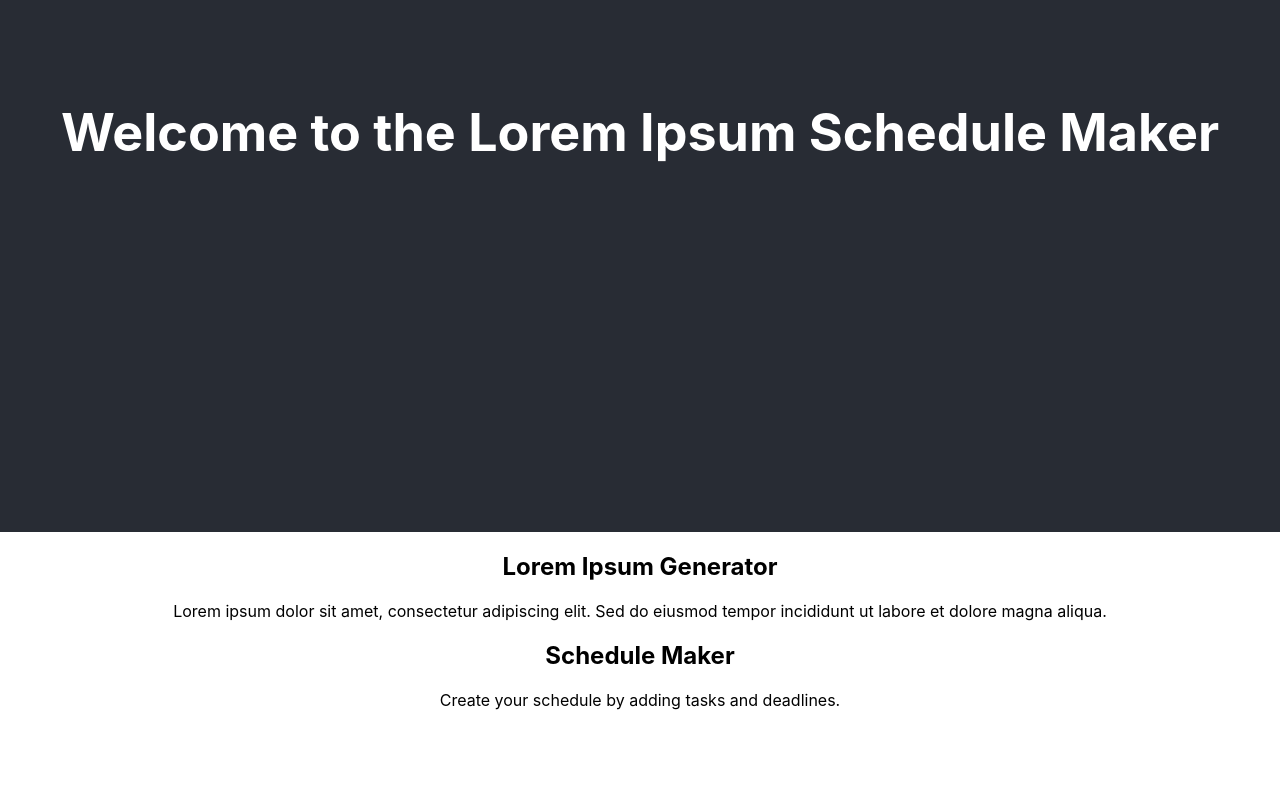
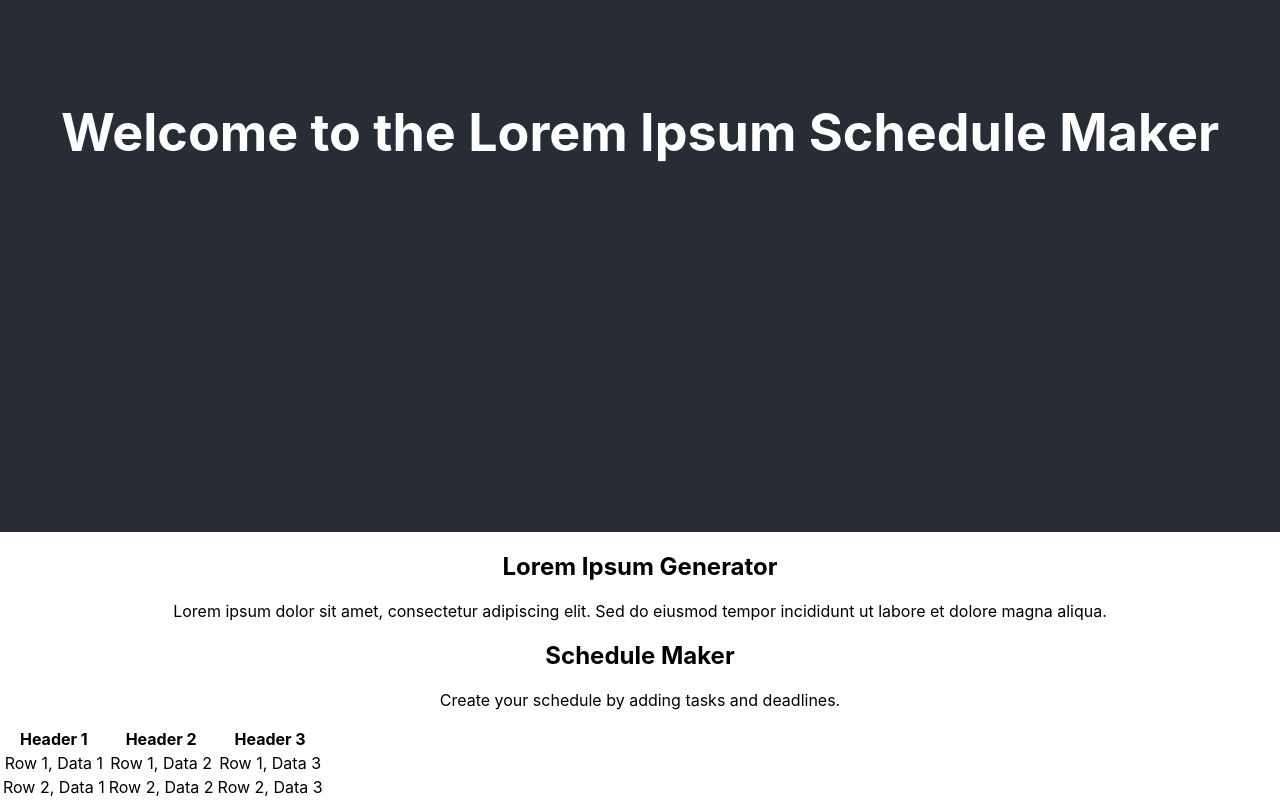
Before and after one commit to jothplayz/my-app, a React (Create React App) app: page / in a window 1280 px wide. Shown: the part 268-1068 px from the top of the page. Before the commit the page ends 994 px from the top, so only its background shows below. Built offline with nearby package versions, Linux system fonts and the light colour scheme.

Commit message:
Add random name

```diff
--- a/src/App.js
+++ b/src/App.js
@@ -11,6 +11,33 @@ function LoremIpsumGenerator() {
     </div>
   );
 }
+
+function MyTable() {
+  return (
+    <table>
+      <thead>
+        <tr>
+          <th>Header 1</th>
+          <th>Header 2</th>
+          <th>Header 3</th>
+        </tr>
+      </thead>
+      <tbody>
+        <tr>
+          <td>Row 1, Data 1</td>
+          <td>Row 1, Data 2</td>
+          <td>Row 1, Data 3</td>
+        </tr>
+        <tr>
+          <td>Row 2, Data 1</td>
+          <td>Row 2, Data 2</td>
+          <td>Row 2, Data 3</td>
+        </tr>
+      </tbody>
+    </table>
+  );
+}
+
 
 function ScheduleMaker() {
   return (
@@ -33,6 +60,7 @@ function App() {
       <main>
         <LoremIpsumGenerator />
         <ScheduleMaker />
+        <MyTable />
       </main>
     </div>
   );
```
